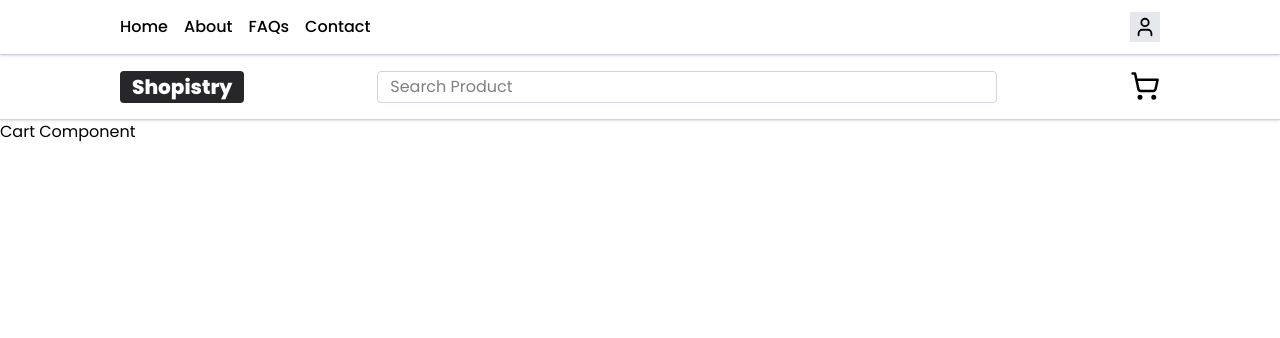
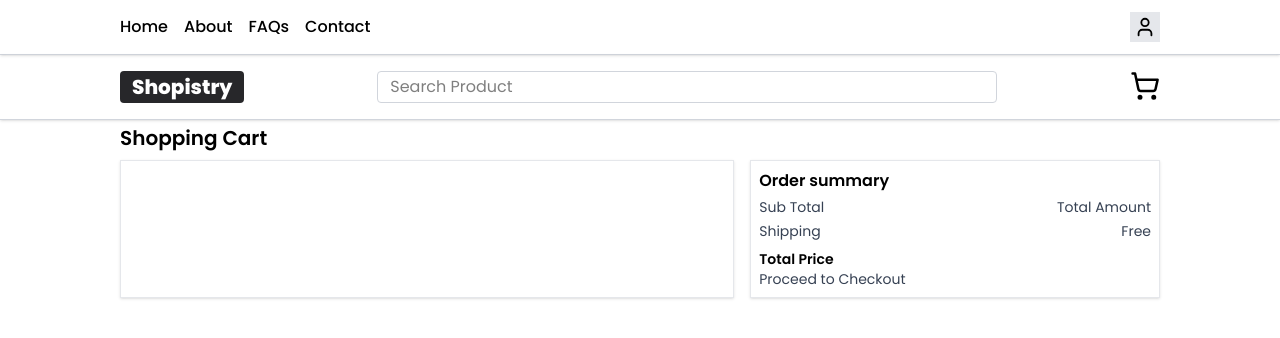
Before and after one commit to DevNishant404/Shopistry, a React (Vite) app: page /cart in a window 1280 px wide. Shown: the top 338 px of the page. Built offline with nearby package versions, Linux system fonts and the light colour scheme.

Commit message:
designed cart page

```diff
--- a/src/components/Navbar.jsx
+++ b/src/components/Navbar.jsx
@@ -10,6 +10,9 @@ function Navbar() {
     const [isOpen,setIsOpen]=useState(false)
     const {searchTerm}=useSelector((state)=>state.product)
     const dispatch=useDispatch()
+
+    const cartItems=useSelector((state)=>state.cart.items)
+    const itemCount=cartItems.reduce((total,item)=>total +item.quantity,0)
 
     function handleOnclick(e){
         e.stopPropagation()
@@ -51,7 +54,7 @@ function Navbar() {
             className="bg-gray-200 p-1 cursor-pointer hover:opacity-70 transition duration-150" size={30}></User>
         </div>
         </div>
-        <div className="border-b border-b-gray-300 shadow-sm md:gap-0  gap-3 py-4 md:px-30 flex justify-between  px-4">
+        <div className="border-b  border-b-gray-300 shadow-sm md:gap-0  gap-3 py-4 md:px-30 flex justify-between  px-4">
             <Link to={"/"} className="text-white bg-zinc-800 px-3 py-0.5 font-extrabold rounded  text-xl">Shopistry</Link>
             <form
             className="w-full flex justify-center"
@@ -63,9 +66,15 @@ function Navbar() {
                 className=" w-full md:w-[70%]  outline-none border border-gray-300 rounded-sm  px-3 py-0.5"
                 type="text" placeholder="Search Product" />
             </form>
+            <div className="relative">
             <Link to={"/cart"}>
             <ShoppingCart size={30} className=" cursor-pointer  hover:opacity-70 transition duration-15" />
             </Link>
+
+            {
+                itemCount>0 && <span className="bg-blue-500 text-white flex justify-center absolute -right-3 text-sm -top-2 items-center w-5 rounded-full h-5">{itemCount}</span>
+            }
+            </div>
 
         </div>
       </header>
--- a/src/components/ProductCard.jsx
+++ b/src/components/ProductCard.jsx
@@ -12,8 +12,8 @@ function ProductCard({product}) {
         return (
             <div
             onClick={()=>openProductDetails(product)}
-            className=" shadow border-gray-200 border rounded cursor-pointer" key={product.id}>
-                <img className="sm:h-[260px] h-[200px] w-full object-cover border-b border-gray-200 rounded" src={product.image} alt="" />
+            className=" shadow border-gray-200 border rounded cursor-pointer overflow-hidden" key={product.id}>
+                <img className="sm:h-[260px] h-[200px] w-full object-cover hover:scale-105 transition duration-150 border-b border-gray-200 rounded" src={product.image} alt="" />
                 <div className="p-3 border-b border-gray-200">
                 <h3>{product.title.substring(0,20)+"..."}</h3>
                 <p className="tracking-tight leading-4 text-sm text-gray-600">{product.description.substring(0,50)+"..."}</p>
--- /dev/null
+++ b/src/features/cart/cartSlice.js
@@ -0,0 +1,36 @@
+import { createSlice } from "@reduxjs/toolkit"
+const initialState={
+    items:[],
+}
+
+const cartSlice=createSlice({
+    name:"Cart",
+    initialState,
+    reducers:{
+        addToCart:(state,action)=>{
+            const existingItem=state.items.find((item)=>item.id===action.payload)
+
+            if(existingItem){
+                existingItem.quantity +=1
+            }else{
+                state.items.push({...action.payload, quantity:1})
+            }
+        },
+
+        removeCart:(state,action)=>{
+            state.items=state.items.filter((item)=>item.id !==action.payload)
+        },
+
+        updateQuantity:(state,action)=>{
+            const item=state.items.find((item)=>item.id ===action.payload.id)
+
+            if(item){
+                item.quantity =action.payload.quantity
+            }
+        }
+
+    }
+})
+
+export const {addToCart,removeCart,updateQuantity}=cartSlice.actions
+export default cartSlice.reducer;
--- a/src/features/store.js
+++ b/src/features/store.js
@@ -1,9 +1,12 @@
 import { configureStore } from "@reduxjs/toolkit";
 import productReducer from "./products/productSlice"
+import cartReducer from "./cart/cartSlice"
 
 
 export const store=configureStore({
     reducer:{
-        product:productReducer
+        product:productReducer,
+        cart:cartReducer,
+
     }
 })
--- a/src/pages/Cart.jsx
+++ b/src/pages/Cart.jsx
@@ -1,6 +1,24 @@
 function Cart() {
     return (
-        <div>Cart Component</div>
+        <div className="md:px-30 px-3 py-1">
+          <p className="text-xl font-semibold mb-2">Shopping Cart</p>
+          <div className="flex sm:flex-row flex-col gap-4  ">
+            <div className="lg:w-[60%] sm:w-[70%] border w-full border-gray-200 shadow"></div>
+            <div className="border border-gray-200 shadow w-full sm:w-[40%] p-2">
+              <h3 className="font-semibold mb-1 ">Order summary</h3>
+              <div className="flex justify-between text-sm text-gray-700 mb-1">
+                <p>Sub Total</p>
+                <p>Total Amount</p>
+              </div>
+              <div className="flex justify-between text-sm text-gray-700 mb-2">
+                <p>Shipping</p>
+                <p>Free</p>
+              </div>
+              <p className="text-sm font-semibold">Total Price</p>
+              <p className="text-sm text-gray-700">Proceed to Checkout</p>
+            </div>
+          </div>
+        </div>
       );
 }
 
--- a/src/pages/ProductDetails.jsx
+++ b/src/pages/ProductDetails.jsx
@@ -1,9 +1,11 @@
 import { ShoppingCart } from "lucide-react";
-import { useSelector } from "react-redux";
+import { useDispatch, useSelector } from "react-redux";
 import { useParams } from "react-router-dom";
+import { addToCart } from "../features/cart/cartSlice";
 
 function ProductDetails() {
     const {id}=useParams()
+    const dispatch=useDispatch()
 
     const product=useSelector((state)=>{
       return  state.product.items.find((p)=>p.id === parseInt(id))
@@ -12,13 +14,15 @@ function ProductDetails() {
     return (
 
         <div className="flex sm:flex-row flex-col   md:px-30 px-3 gap-4 sm:gap-10 mt-10">
-            <img className="max-w-[35%] min-w-[250px] rounded-md max-h-[400px] shadow-md border border-gray-200" src={product.image} alt="" />
+            <img className="max-w-[35%] min-w-[250px] rounded-md  sm:max-h-[400px] shadow-md border border-gray-200" src={product.image} alt="" />
             <div>
                 <h1 className="text-3xl font-bold">{product.title}</h1>
                 <p className="text-gray-500 mb-2">{product.description}</p>
                 <p className="font-bold mb-1">${product.price}</p>
                 <p className="font-semibold mb-2">Category <br />{product.category}</p>
-                <button className="flex gap-3 bg-gray-200 px-3 py-0.5 hover:bg-gray-300 rounded transition duration-150 cursor-pointer"><ShoppingCart /> Add to Cart</button>
+                <button
+                onClick={()=>dispatch(addToCart(id))}
+                className="flex gap-3 bg-gray-200 px-3 py-0.5 hover:bg-gray-300 rounded transition duration-150 cursor-pointer"><ShoppingCart /> Add to Cart</button>
             </div>
         </div>
      );
```
